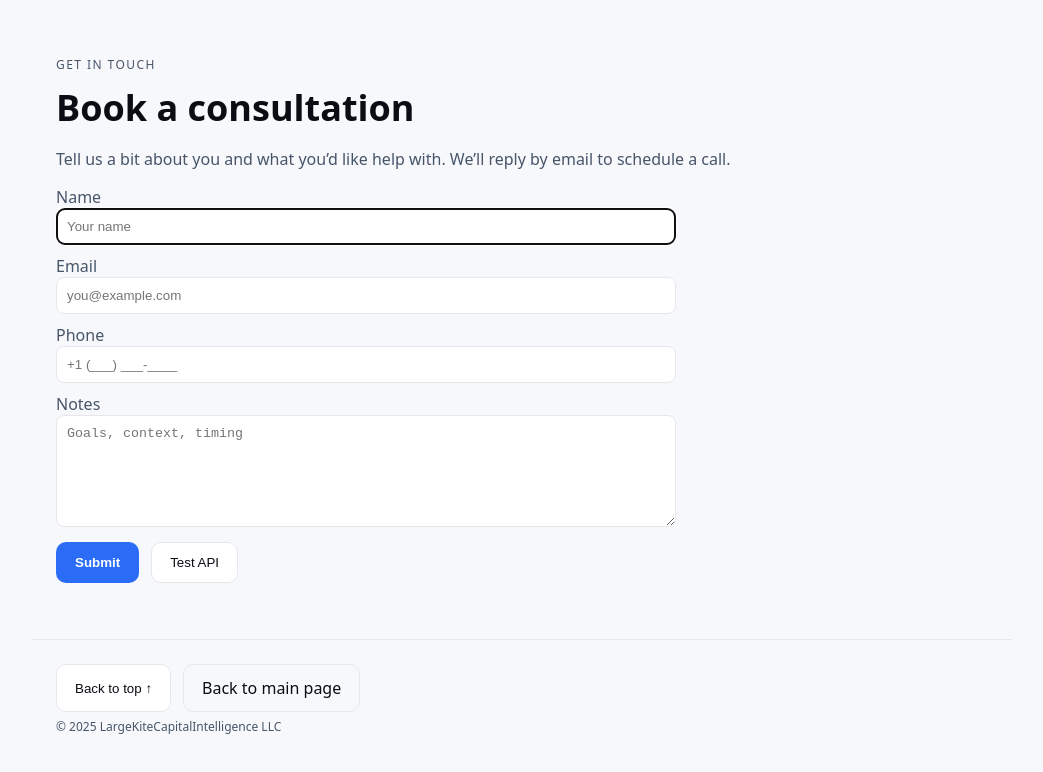
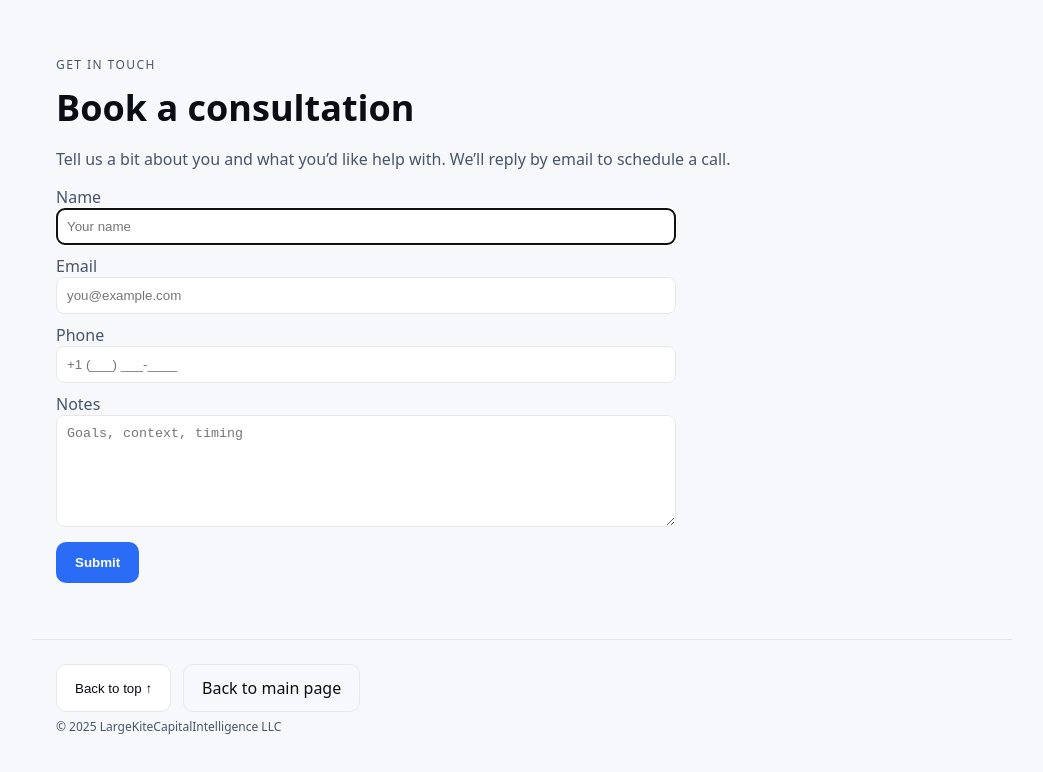
Before and after one commit to largekite/CI, a Next.js app: page /contact in a window 1280 px wide. Shown: the top 772 px of the page, without its empty margins (118-1161 px from the left). Built offline with nearby package versions, Linux system fonts and the light colour scheme.

Commit message:
Update ContactFormClient.tsx

```diff
--- a/app/contact/ContactFormClient.tsx
+++ b/app/contact/ContactFormClient.tsx
@@ -1,5 +1,53 @@
 'use client';
 import { useState } from 'react';
-export default function ContactFormClient(){ const [status,setStatus]=useState<'idle'|'sending'|'sent'|'error'>('idle'); const [err,setErr]=useState(''); const [health,setHealth]=useState(''); async function onSubmit(e:any){ e.preventDefault(); setStatus('sending'); setErr(''); const fd=new FormData(e.currentTarget); const payload={ name:String(fd.get('name')||''), email:String(fd.get('email')||''), phone:String(fd.get('phone')||''), notes:String(fd.get('notes')||'') }; try{ const res=await fetch('/api/contact',{ method:'POST', headers:{'content-type':'application/json'}, body:JSON.stringify(payload), cache:'no-store' }); const text=await res.text(); if(!res.ok) throw new Error(`HTTP ${res.status}: ${text}`); setStatus('sent'); e.target.reset(); }catch(e:any){ setErr(String(e?.message||e)); setStatus('error'); } }
-async function testApi(){ setHealth(''); try{ const r=await fetch('/api/health',{cache:'no-store'}); const j=await r.json(); setHealth(`/api/health ok (${j.ts})`);}catch(e:any){ setHealth('Health check failed: '+String(e?.message||e)); } }
-return (<form onSubmit={onSubmit} style={{maxWidth:620,marginTop:16}}><label>Name<input name='name' required placeholder='Your name' autoFocus /></label><label>Email<input name='email' type='email' required placeholder='you@example.com' /></label><label>Phone<input name='phone' type='tel' placeholder='+1 (___) ___-____' /></label><label>Notes<textarea name='notes' rows={6} placeholder='Goals, context, timing' /></label><div style={{display:'flex',gap:12,alignItems:'center'}}><button className='btn primary' type='submit' disabled={status==='sending'}>{status==='sending'?'Sending…':'Submit'}</button><button type='button' className='btn' onClick={testApi}>Test API</button>{health && <span className='tiny'>{health}</span>}</div>{status==='sent' && <div className='note'>Submitted — we’ll follow up shortly.</div>}{status==='error' && <div className='note'>Request failed: {err}</div>}</form>); }
+
+export default function ContactFormClient() {
+  const [status, setStatus] = useState<'idle' | 'sending' | 'sent' | 'error'>('idle');
+  const [err, setErr] = useState<string>('');
+
+  async function onSubmit(e: React.FormEvent<HTMLFormElement>) {
+    e.preventDefault();
+    setStatus('sending');
+    setErr('');
+
+    const fd = new FormData(e.currentTarget);
+    const payload = {
+      name: String(fd.get('name') || ''),
+      email: String(fd.get('email') || ''),
+      phone: String(fd.get('phone') || ''),
+      notes: String(fd.get('notes') || ''),
+    };
+
+    try {
+      const res = await fetch('/api/contact', {
+        method: 'POST',
+        headers: { 'content-type': 'application/json' },
+        body: JSON.stringify(payload),
+        cache: 'no-store',
+      });
+      const text = await res.text();
+      if (!res.ok) throw new Error(`HTTP ${res.status}: ${text}`);
+      setStatus('sent');
+      (e.target as HTMLFormElement).reset();
+    } catch (e: any) {
+      setErr(String(e?.message || e));
+      setStatus('error');
+    }
+  }
+
+  return (
+    <form onSubmit={onSubmit} style={{ maxWidth: 620, marginTop: 16 }}>
+      <label>Name<input name="name" required placeholder="Your name" autoFocus /></label>
+      <label>Email<input name="email" type="email" required placeholder="you@example.com" /></label>
+      <label>Phone<input name="phone" type="tel" placeholder="+1 (___) ___-____" /></label>
+      <label>Notes<textarea name="notes" rows={6} placeholder="Goals, context, timing" /></label>
+
+      <button className="btn primary" type="submit" disabled={status === 'sending'}>
+        {status === 'sending' ? 'Sending…' : 'Submit'}
+      </button>
+
+      {status === 'sent' && <div className="note">Submitted — we’ll follow up shortly.</div>}
+      {status === 'error' && <div className="note">Request failed: {err}</div>}
+    </form>
+  );
+}
```
